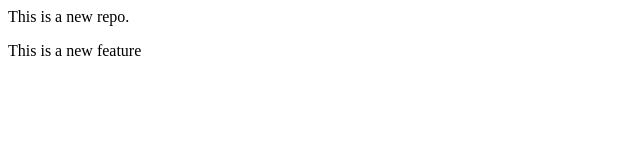
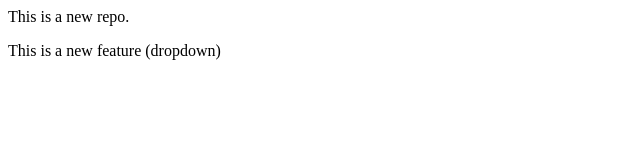
Before and after one commit to hash1531/localrepo, a plain HTML site: page index.html in a window 1280 px wide. Shown: the full height of the page, 0-640 px from the left. Drawn offline with Linux system fonts and the light colour scheme.

Commit message:
Add Dropdown

```diff
--- a/index.html
+++ b/index.html
@@ -1,2 +1,2 @@
 <p>This is a new repo.</p>
-<P>This is a new feature</P>
+<p>This is a new feature (dropdown)</p>
```
